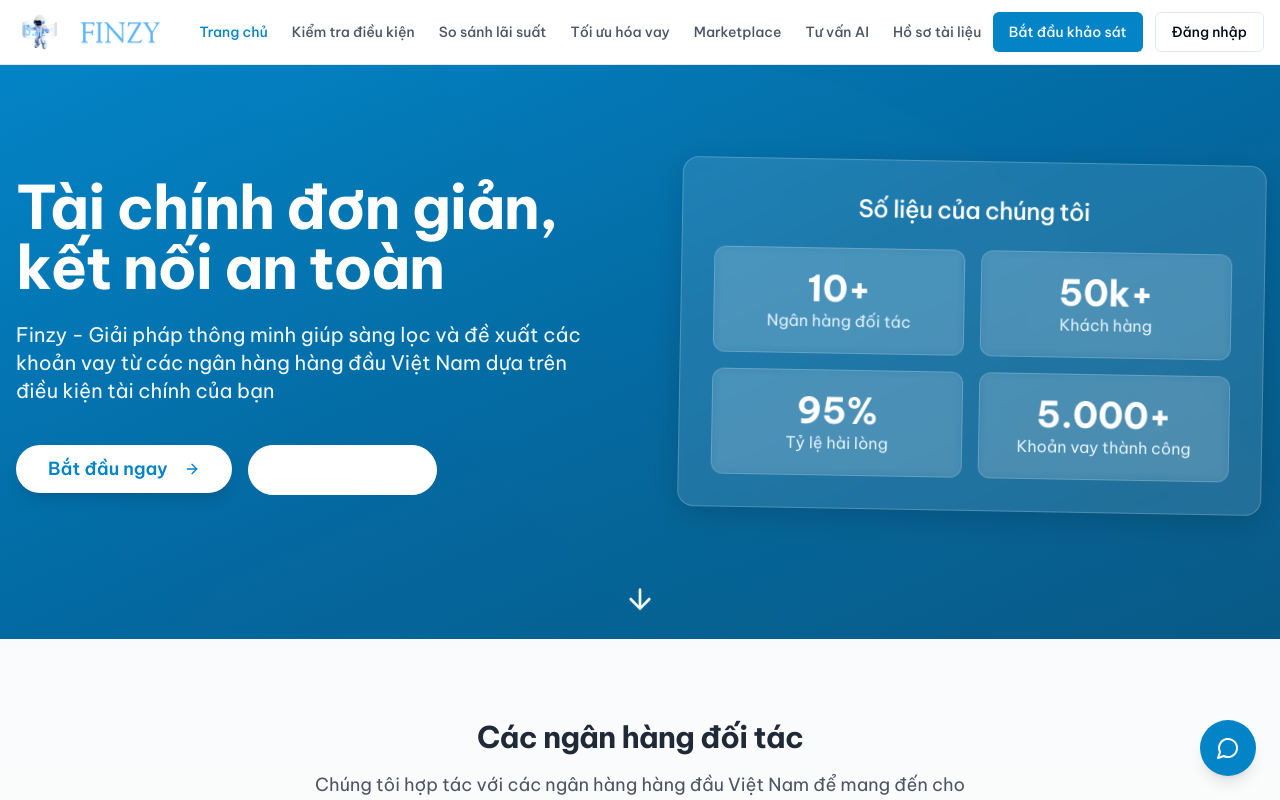
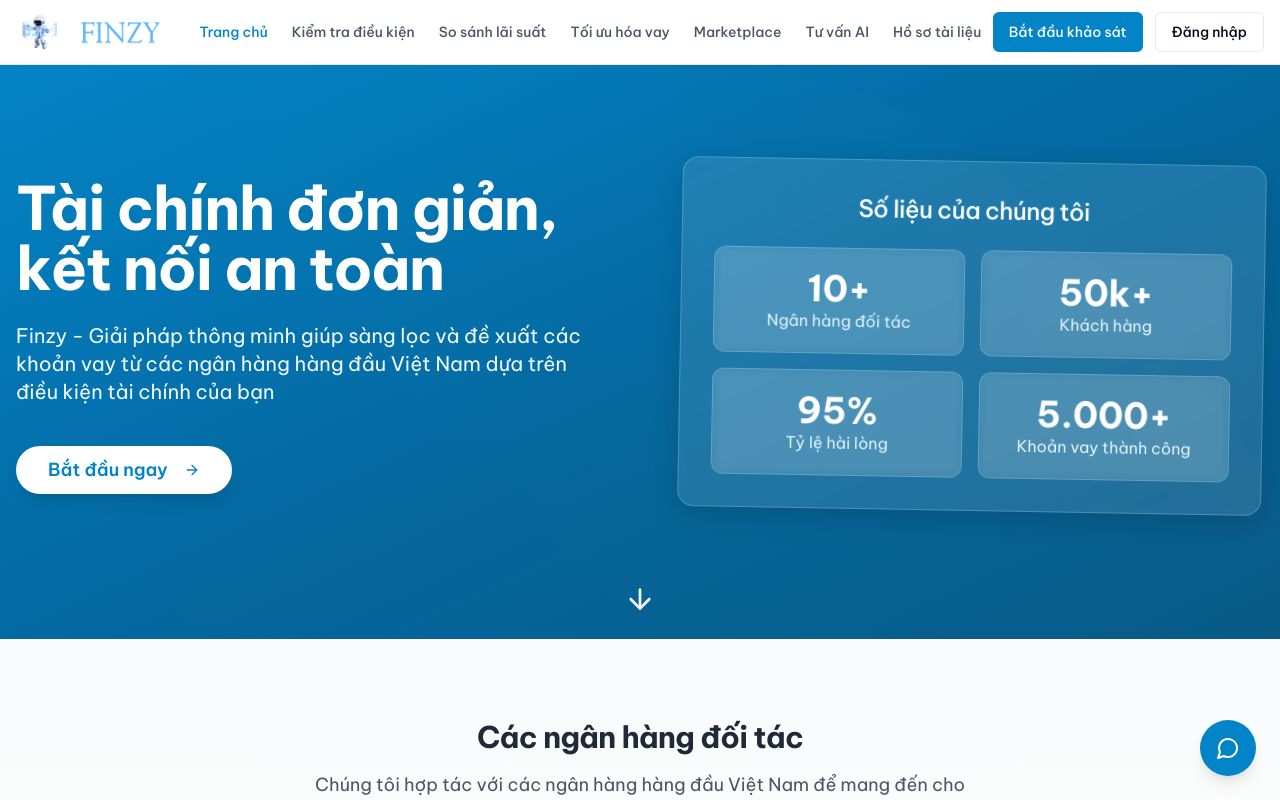
Before and after one commit to ggonevn2t4/vay-thong-minh-viet, a React (Vite) app: page / in a window 1280 px wide. Shown: the top 800 px of the page. Built offline with nearby package versions, Linux system fonts and the light colour scheme.

Commit message:
Remove "Tìm hiểu thêm" button
Removes the "Tìm hiểu thêm" button from the hero section.

```diff
--- a/src/components/home/HeroSection.tsx
+++ b/src/components/home/HeroSection.tsx
@@ -1,4 +1,3 @@
-
 import { Link } from 'react-router-dom';
 import { Button } from '@/components/ui/button';
 import { ArrowRight, ArrowDown } from 'lucide-react';
@@ -21,11 +20,6 @@ const HeroSection = () => {
                 <Button className="bg-white text-brand-600 hover:bg-brand-50 text-lg py-6 px-8 rounded-full shadow-lg hover:shadow-xl transition-all font-semibold">
                   Bắt đầu ngay
                   <ArrowRight className="ml-2 h-5 w-5" />
-                </Button>
-              </Link>
-              <Link to="/gioi-thieu">
-                <Button variant="outline" className="border-white text-white hover:bg-white/10 text-lg py-6 px-8 rounded-full transition-all">
-                  Tìm hiểu thêm
                 </Button>
               </Link>
             </div>
```
